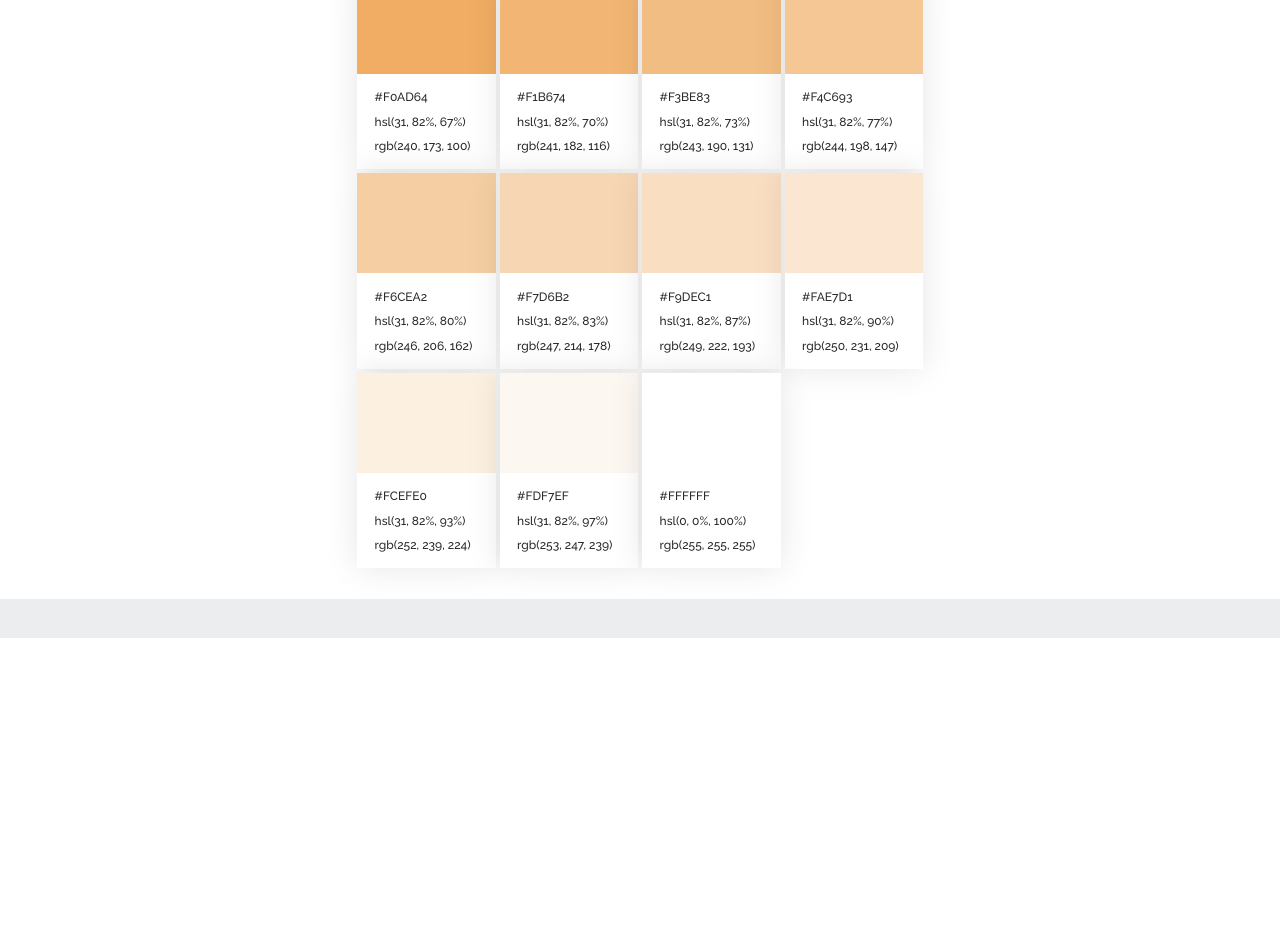
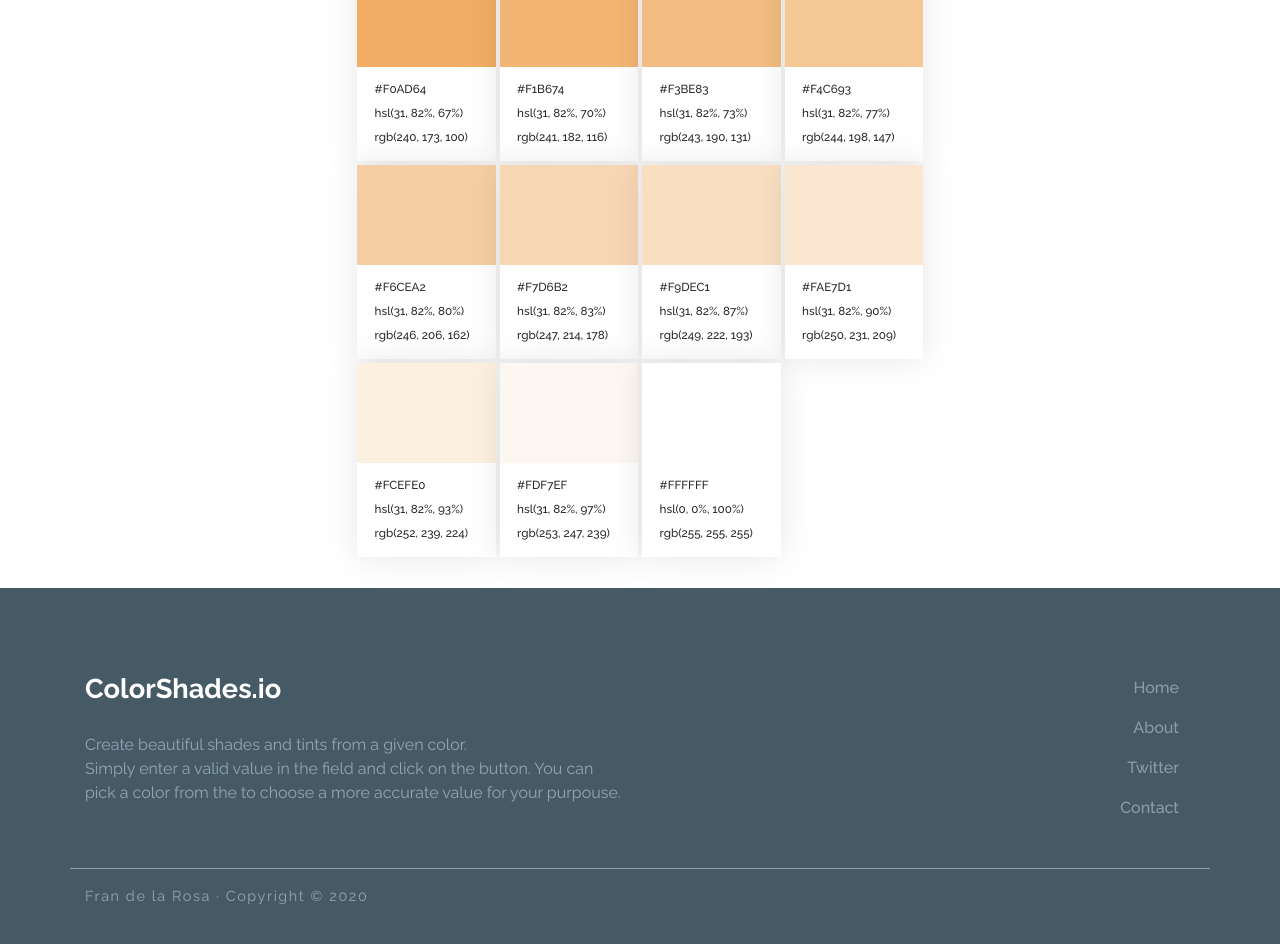
Before and after one commit to frandelarosa/colorshades, a plain HTML site: page index.html in a window 1280 px wide. Shown: the part 1260-2204 px from the top of the page. Before the commit the page ends 1898 px from the top, so only its background shows below. Drawn offline with Linux system fonts and the light colour scheme.

Commit message:
Added visual improvements. Also added some checks when the user writes color values.

```diff
--- a/assets/css/main.css
+++ b/assets/css/main.css
@@ -6,21 +6,31 @@
 
 :root {
     --cs-main-color: #738E9F;
-    --cs-input-color: #8F99A0;
-    --cs-h5-color: #91A6B4;
+    --cs-input-color: #BAC7CF;
+    --cs-second-color: #91A6B4;
+    --cs-transition: all .4s ease;
+    --cs-footer-sections-height: 200px;
+}
+
+/* Top bar */
+
+#top_navbar {
+    background: #465A66;
+    margin-bottom: 2rem;
 }
 
 .navbar > div.container > a {
-    color: #465A66;
+    color: #FFFFFF;
     font-size: 1.7rem;
 }
 
 .navbar-nav li.nav-item > a {
-    color: var(--cs-h5-color);
+    color: var(--cs-second-color);
+    transition: var(--cs-transition);
 }
 
-.color_selector {
-    /*background: red;*/
+.navbar-nav li.nav-item > a:hover {
+    color: #FFFFFF;
 }
 
 #color_generations {
@@ -42,6 +52,10 @@
     width: 200px;
     font-size: 0.85rem;
     border: 1px solid var(--cs-input-color);
+    color: var(--cs-main-color);
+}
+
+#select_color_form input::placeholder {
     color: var(--cs-input-color);
 }
 
@@ -53,8 +67,8 @@
 
 #create_button {
     transition: all .4s ease;
-    border: 1px solid #8F99A0;
-    background: #8F99A0;
+    border: var(--cs-main-color);
+    background: var(--cs-main-color);
     color: #FFFFFF;
 }
 
@@ -73,7 +87,7 @@
 }
 
 .card-body p {
-    font-size: 12px;
+    font-size: 0.73rem;
     font-weight: 500;
     margin: 0.4rem 0.6rem !important
 }
@@ -86,24 +100,13 @@
     /*background: red !important;*/
 }
 
-#footer {
-    background: gray;
-}
-
 div.variation_title > h5 {
     font-weight: 500;
-    color: var(--cs-h5-color);
+    color: var(--cs-second-color);
     padding-bottom: 0.5em;
 }
 
-#top_navbar {
-    background: #EBEDEE;
-    margin-bottom: 2rem;
-}
 
-#bottom_navbar {
-    background: #EBEDEE;
-}
 
 /* Color picker */
 
@@ -114,3 +117,54 @@ div.variation_title > h5 {
 .iro__colorPicker {
     margin: auto auto 21px auto !important;
 }
+
+/* Footer */
+
+#bottom_navbar {
+    background: #465A66;
+    height: 400px;
+    display: block;
+    padding-top: 5rem;
+}
+
+#logo_description {
+    height: var(--cs-footer-sections-height);
+}
+
+#logo_description span {
+    color: #FFFFFF;
+    font-size: 1.7rem;
+    font-weight: 800;
+}
+
+#logo_description p{
+    margin-top: 1.5rem;
+    color: var(--cs-second-color);
+}
+
+#footer_links {
+    height: var(--cs-footer-sections-height);
+}
+
+#footer_links ul {
+    text-align: right;
+    list-style: none;
+}
+
+#footer_links li > a {
+    color: var(--cs-second-color);
+    padding-bottom: 0.5rem;
+    transition: var(--cs-transition);
+}
+
+#footer_links li > a:hover {
+    color: #FFFFFF;
+}
+
+#copyright {
+    color: var(--cs-second-color);
+    font-size: 0.9rem;
+    letter-spacing: 0.1rem;
+    border-top: 1px solid var(--cs-second-color);
+    padding-top: 1rem;
+}
--- a/assets/js/colorshades.js
+++ b/assets/js/colorshades.js
@@ -3,9 +3,12 @@
 
 */
 
+let stepsDefVal = 30;
+
 var initColor = null;
 var pickedColor = null;
-var steps = 30;
+var steps = stepsDefVal;
+var colorPicker = null;
 
 function addColorBox(type, validValue){
 
@@ -87,16 +90,32 @@ function addColorBox(type, validValue){
 
 function generateVariatons(){
 
-    // Get color from input text
-    //var hexcolor = $("#selectedcolor").val();
-
     // Get color
     pickedColor = $("#selectedcolor").val();
+
+    // Check if it's a valid color
+    var validColor = tinycolor(pickedColor);
+
+    if (!validColor.isValid()){
+
+        alert('Please enter a valid HEX, RGB or HSL value.');
+        return;
+
+    }
+
+    colorPicker.color.set(pickedColor);
 
     // Get total variations
     steps = $("#steps").val();
 
     // Check if it's a valid value
+    if (steps == null || steps.length == 0 || Number.isInteger(steps)){
+
+        steps = stepsDefVal;
+        $("#steps").val(steps);
+
+    }
+
     steps = parseInt(steps);
 
     // Delete rows
@@ -132,15 +151,16 @@ function randomColor(){
 
 function initColorPicker(){
 
-    var colorPicker = new iro.ColorPicker('#colorPicker',{
+    colorPicker = new iro.ColorPicker('#colorPicker',{
         width: 180,
         color: initColor
     });
 
     // https://iro.js.org/guide.html#color-picker-events
-colorPicker.on(["color:init", "color:change"], function(color){
-    pickedColor = color.hexString;
-    $("#selectedcolor").val(pickedColor);
+    colorPicker.on(["color:init", "color:change"], function(color){
+
+        pickedColor = color.hexString;
+        $("#selectedcolor").val(pickedColor);
     // // Show the current color in different formats
     // // Using the selected color: https://iro.js.org/guide.html#selected-color-api
     // values.innerHTML = [
--- a/index.html
+++ b/index.html
@@ -36,7 +36,10 @@
               <a class="nav-link" href="#">About</a>
             </li>
             <li class="nav-item">
-              <a class="nav-link" href="#">Contact</a>
+              <a class="nav-link" href="https://twitter.com/d9fran">Twitter</a>
+            </li>
+            <li class="nav-item">
+              <a class="nav-link" href="mailto:frandelarosadev@gmail.com">Contact</a>
             </li>
           </ul>
         </div>
@@ -50,17 +53,10 @@
         <div class="row">
             <div class="col-3">
               <div id="colorPicker">
-
               </div>
               <form>
                 <div class="form-group variation_title" id="select_color_form">
-                  <!--
-                  <button type="button" class="btn btn-outline-primary" id="create_button" onclick="generateVariatons()">Create</button>
-                  <label for="selectedcolor">Enter a valid color</label>
-                  <input type="text" class="form-control" id="selectedcolor" placeholder="Enter color hex value">
-
-                  -->
-                  <input type="text" class="form-control" id="selectedcolor" placeholder="Enter color hex value">
+                  <input type="text" class="form-control" id="selectedcolor" placeholder="HEX, RGB or HSL value">
                   <input type="text" class="form-control" id="steps" placeholder="Number of variations">
                   <button type="button" class="btn" id="create_button" onclick="generateVariatons()">Create</button>
               </div>
@@ -90,16 +86,42 @@
 
     <!-- Footer -->
     <nav id="bottom_navbar" class="navbar navbar-expand-lg">
-      <div class="container">
-        <div class="col-6">
 
+      <div class="container" style="display: block;">
+        <div class="row">
+          <div class="col-6">
+            <div id="logo_description">
+              <span>ColorShades.io</span>
+              <p>Create beautiful shades and tints from a given color.<br>
+                Simply enter a valid value in the field and click on the button. You can pick a color from the to choose a more accurate value for your purpouse.
+              </p>
+            </div>
+          </div>
+
+          <div class="col-6">
+            <div id="footer_links">
+              <ul>
+                <li><a class="nav-link" href="#">Home</a></li>
+                <li><a class="nav-link" href="#">About</a></li>
+                <li><a class="nav-link" href="https://twitter.com/d9fran">Twitter</a></li>
+                <li><a class="nav-link" href="#">Contact</a></li>
+              </ul>
+            </div>
+          </div>
         </div>
-
-        <div class="col-6">
-
+      </div>
+      <div class="container" id="copyright">
+        <div class="row">
+          <div class="col-12">
+            <div>
+              Fran de la Rosa · Copyright © 2020
+            </div>
+          </div>
         </div>
       </div>
     </nav>
+
+
 
     <!-- jQuery first, then Popper.js, then Bootstrap JS -->
     <script src="./assets/vendor/jquery/jquery.min.js"></script>
```
Also changed, not shown: 1 other file.
